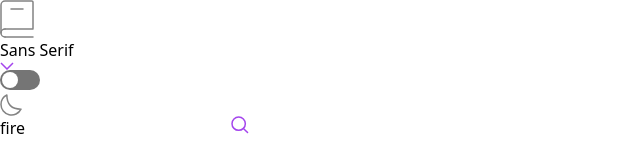
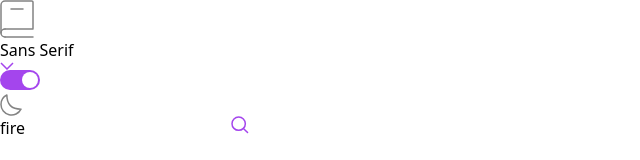
Before and after one commit to azanra/dictionary-web-app, a React (Vite) app: page / in a window 1280 px wide. Shown: the top 160 px of the page, without its empty margins (0-640 px from the left). Built offline with nearby package versions, Linux system fonts and the light colour scheme.

Commit message:
feat: set the current theme on switcher click

```diff
--- a/src/App.jsx
+++ b/src/App.jsx
@@ -3,10 +3,12 @@ import "./App.css";
 import Body from "./pages/components/Body";
 import Header from "./pages/components/Header";
 import useGetDictionary from "./pages/hooks/useGetDictionary";
+import { IsDarkContext } from "./pages/hooks/IsDarkContext";
 
 function App() {
   const [keyword, setKeyword] = useState("fire");
   const [currentFont, setCurrentFont] = useState("Sans Serif");
+  const [isDark, setIsDark] = useState(true);
   const { data, error, isLoading, fetchDictionary } = useGetDictionary();
 
   const getCurrentFont = () => {
@@ -18,7 +20,9 @@ function App() {
       return "font-mono";
     }
   };
+
   return (
+    <IsDarkContext value={isDark}>
       <div className={getCurrentFont()}>
         <Header
           keyword={keyword}
@@ -26,11 +30,14 @@ function App() {
           fetchDictionary={fetchDictionary}
           setCurrentFont={setCurrentFont}
           currentFont={currentFont}
+          isDark={isDark}
+          setIsDark={setIsDark}
         />
         {(isLoading && <p>Fetching the data...</p>) ||
           (error && <p>Error when fetching the data!</p>) ||
           (data && error === null && <Body data={data} />)}
       </div>
+    </IsDarkContext>
   );
 }
 
--- a/src/pages/components/Header.jsx
+++ b/src/pages/components/Header.jsx
@@ -9,6 +9,8 @@ const Header = ({
   fetchDictionary,
   setCurrentFont,
   currentFont,
+  isDark,
+  setIsDark,
 }) => {
   return (
     <div>
@@ -20,7 +22,7 @@ const Header = ({
           setCurrentFont={setCurrentFont}
           currentFont={currentFont}
         />
-        <ThemeSwitcher />
+        <ThemeSwitcher isDark={isDark} setIsDark={setIsDark} />
       </div>
       <Input
         keyword={keyword}
--- a/src/pages/components/ThemeSwitcher.jsx
+++ b/src/pages/components/ThemeSwitcher.jsx
@@ -1,10 +1,14 @@
 import IconMoon from "../../assets/svg/IconMoon.svg?react";
 
-const ThemeSwitcher = () => {
+const ThemeSwitcher = ({ isDark, setIsDark }) => {
   return (
     <div>
       <label className="switch">
-        <input type="checkbox" />
+        <input
+          type="checkbox"
+          checked={isDark}
+          onChange={(e) => setIsDark(e.target.checked)}
+        />
         <span className="slider"></span>
       </label>
       <IconMoon />
--- /dev/null
+++ b/src/pages/hooks/IsDarkContext.js
@@ -0,0 +1,3 @@
+import { createContext } from "react";
+
+export const IsDarkContext = createContext(null);
```
Lines whose indentation alone changed are shown as unchanged.
